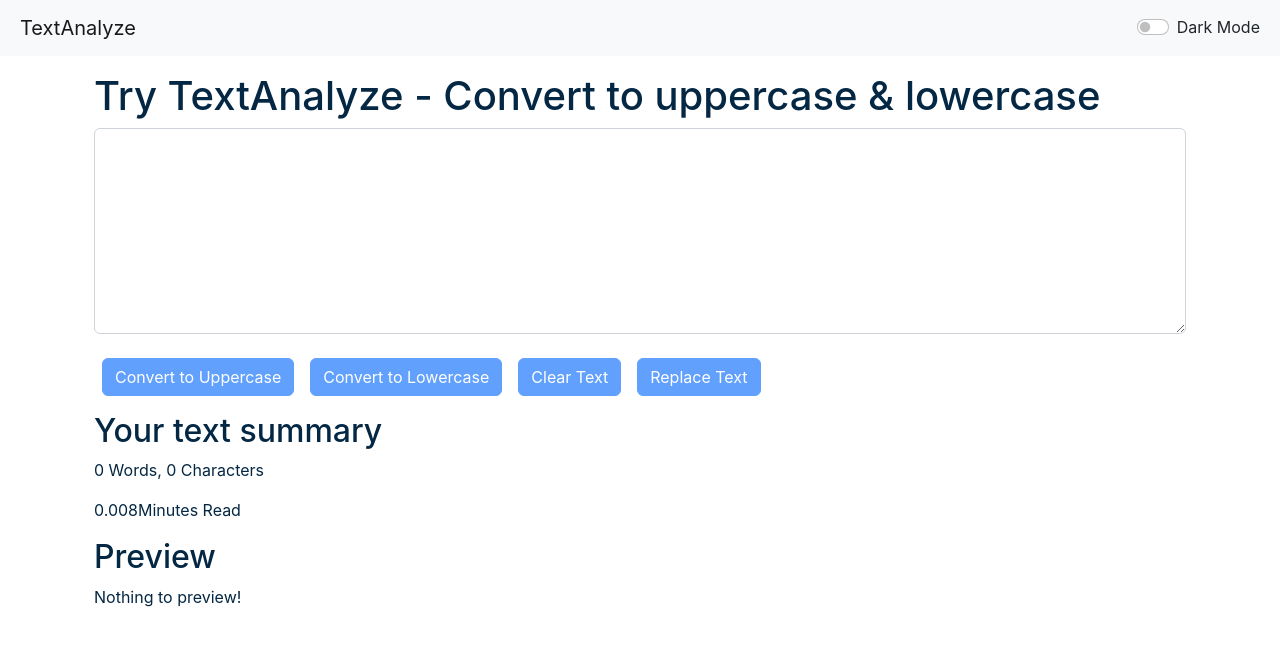
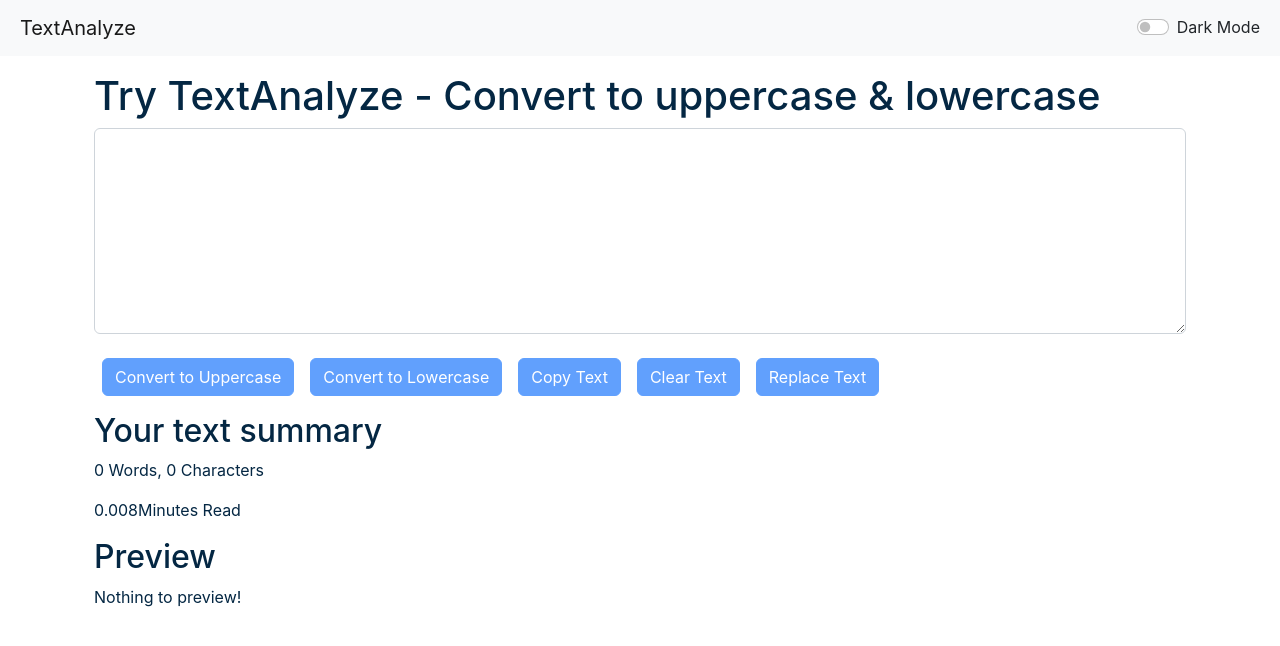
Before and after one commit to heyyankittt/TextAnalyze, a React (Create React App) app: page / in a window 1280 px wide. Shown: the top 646 px of the page. Built offline with nearby package versions, Linux system fonts and the light colour scheme.

Commit message:
added copy text

```diff
--- a/src/components/TextForm.jsx
+++ b/src/components/TextForm.jsx
@@ -35,6 +35,13 @@
     setText(event.target.value);
   }
 
+  const handlecopyclick = () => {
+    const myBox = document.getElementById("myBox");
+    myBox.select();
+    document.execCommand("Copy");
+    props.showAlert("Text has been copied!", "success");
+  }
+
   const handlereplaceclick = () => {
      var replacefrom = prompt("Enter text which you want to replace:");
      var replaceto = prompt("Enter the new text:");
@@ -57,8 +64,10 @@
 
 <button disabled={text.length===0} className="btn btn-primary mx-2 my-2" onClick={handleUpClick}>Convert to Uppercase</button>
 <button disabled={text.length===0} className="btn btn-primary mx-2 my-2" onClick={handleLoClick}>Convert to Lowercase</button>
+<button disabled={text.length===0} className="btn btn-primary mx-2 my-2" id="myButton" onClick={handlecopyclick}>Copy Text</button>
 <button disabled={text.length===0} className="btn btn-primary mx-2 my-2" onClick={handleclearClick}>Clear Text</button>
 <button disabled={text.length===0} className="btn btn-primary mx-2 my-2" onClick={handlereplaceclick}>Replace Text</button>
+
 
 
 
```
